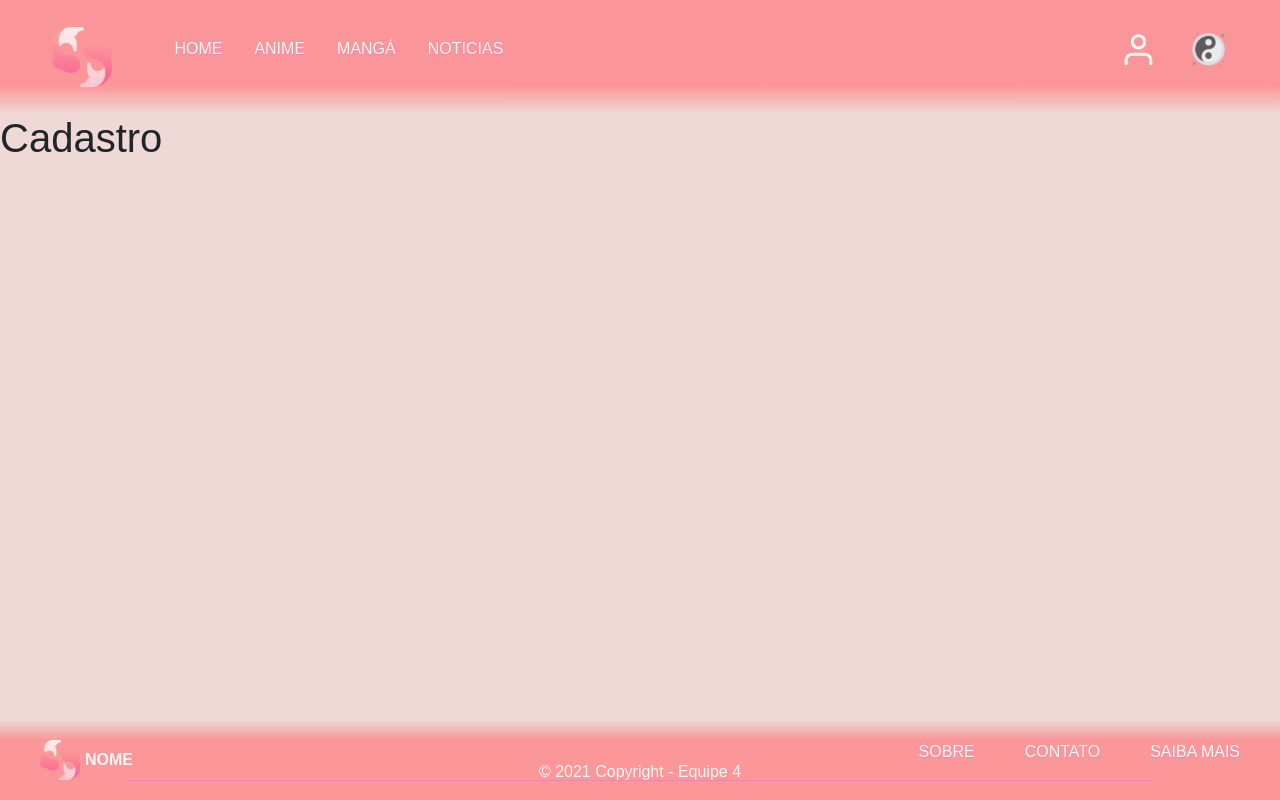
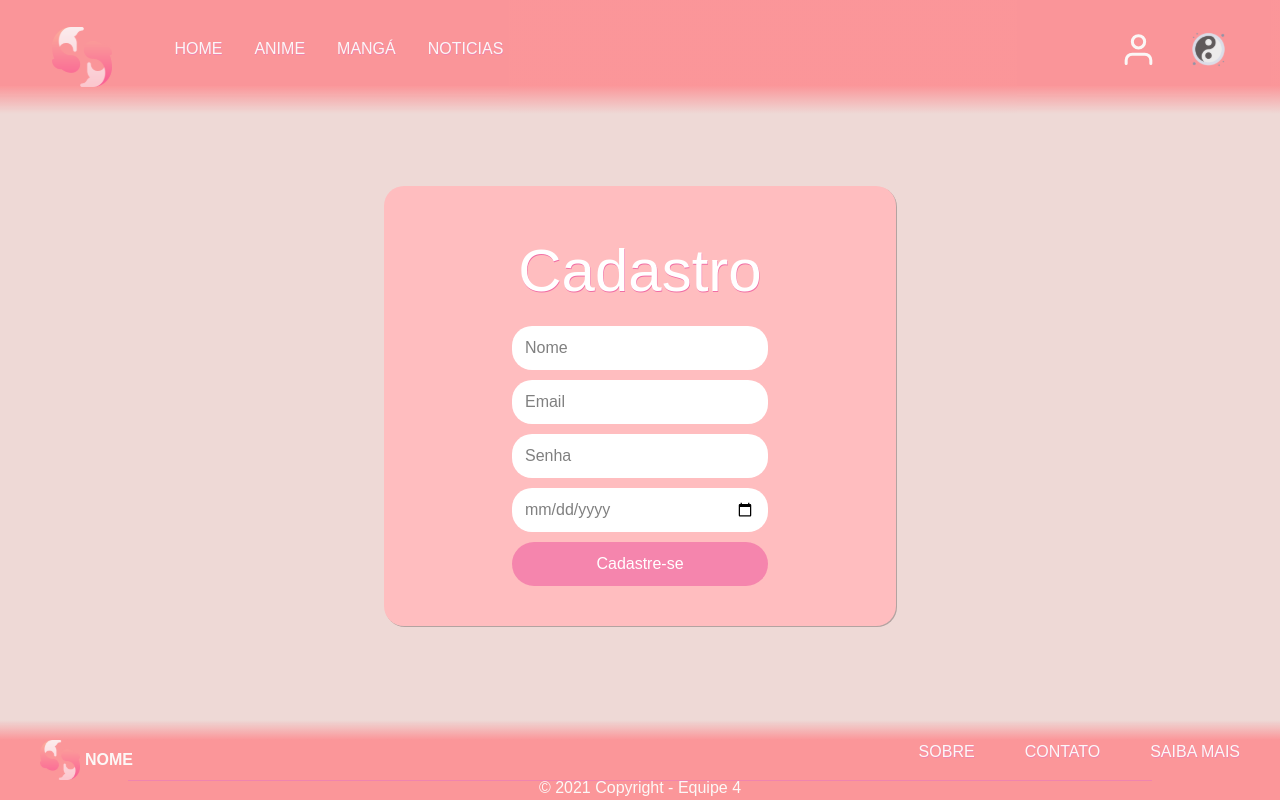
Before and after one commit to italoant/react-projeto-final, a React (Create React App) app: page /cadastro in a window 1280 px wide. Built offline with nearby package versions, Linux system fonts and the light colour scheme; the HTML template or start-up script is replaced by a standard one.

Commit message:
primeiro commit - criacao da pagina cadastro

```diff
--- a/src/components/Footer/Footer.js
+++ b/src/components/Footer/Footer.js
@@ -57,6 +57,7 @@ export const Conteudo = styled.footer`
     .copyright{
         position: absolute;
         bottom: 0;
+        margin: 0;
     }
 
 `;
--- a/src/pages/Cadastro/Cadastro.js
+++ b/src/pages/Cadastro/Cadastro.js
@@ -1,9 +1,19 @@
 import React from "react";
+import { FormCadastro } from "./Style";
 
 export default function Cadastro(){
     return(
         <div>
-            <h1>Cadastro</h1>
+            <FormCadastro>
+                    <div className="container">
+                        <label>Cadastro</label>
+                        <input type="text" placeholder="Nome" />
+                        <input type="email"  placeholder="Email" />
+                        <input type="password"  placeholder="Senha" />
+                        <input type="date"  placeholder="Data de nascimento" className="date" />
+                        <button> Cadastre-se </button>
+                    </div>
+            </FormCadastro>
         </div>
     );
 
--- /dev/null
+++ b/src/pages/Cadastro/Style.js
@@ -0,0 +1,76 @@
+import styled from "styled-components";
+//import { Formulario } from "../Login/Style"
+
+export const FormCadastro = styled.form`
+
+    width: 100vw; height: 73vh;
+    display: flex;
+    justify-content: center;
+    align-items: center;
+
+    .container{
+        width: 40vw; height: 55vh;
+        display: flex;
+        flex-direction: column;
+        justify-content: center;
+        align-items: center;
+        background-color: #FFBDBF;
+        border-radius: 20px;
+        padding: 5vh;
+        box-shadow: 1px 1px rgba(0, 0, 0, 25%);
+        gap: 10px;
+
+    }
+
+    label{
+        font-size: 60px;
+        color: #FFFFFF;
+        text-shadow: .5px .5px rgba(241, 110, 165, 50);
+    }
+
+    input, button {
+        width: 20vw; height: 6vh;
+        border: none; background: none;
+        outline: none;
+        padding: 1% 3%;
+    }
+
+    input{
+        background-color: #FFFFFF;
+        border-radius: 20px;
+    }
+
+    input::placeholder, input[type=date]{
+        color: grey;
+    }
+
+    button{
+        background-color: rgba(241, 110, 165, 0.7);
+        border-radius: 25px;
+        color: #FFFFFF;
+    }
+    button:hover{
+        background-color: var (--pink3);
+        box-shadow: 1px 1px 5px white;
+    }
+    button:active{
+        background-color: var (--pink3);
+        box-shadow: 1px 1px 5px #cf5575;
+    }
+
+    @media (max-width:770px){
+        height: 83vh; width: 100vw;
+        .container{
+            width: 60vw;
+            label{
+                font-size: 3rem;
+            }
+            input, button {
+                width: 28vw; height: 6vh;
+                border: none;
+                outline: none;
+                padding: 1% 3%;
+            }
+        }
+    }
+`;
--- a/src/styles/global.js
+++ b/src/styles/global.js
@@ -4,6 +4,7 @@ const GlobalStyle = createGlobalStyle`
     @import url('https://fonts.googleapis.com/css2?family=Poppins:wght@400;700&display=swap');
 
     :root{
+        --pink: #FFBDBF;
         --pink1: #DAAAAE;
         --pink2: #FE858A;
         --pink3: #F16EA5;
```
Also changed, not shown: 1 other file (tests, documents, lock files or other folders).
